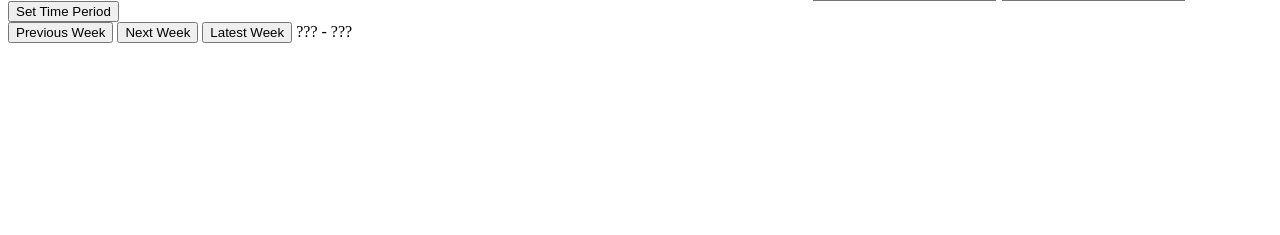
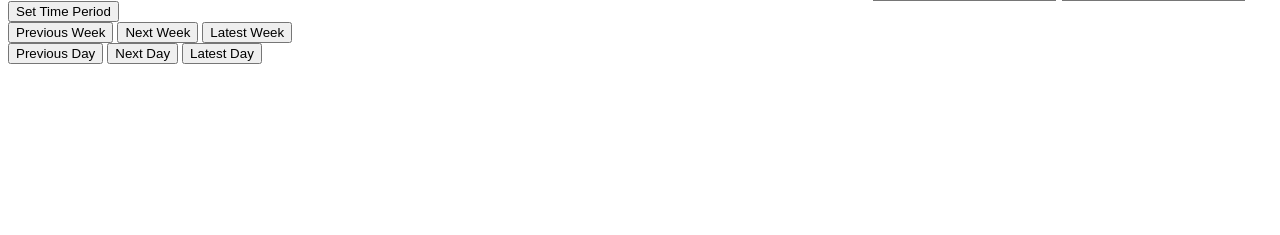
Before and after one commit to JPHutchins/open-energy-view, a Flask app: template pgesmd/templates/date-chart-parts.html in a window 1280 px wide. Shown: the part 463-698 px from the top of the page. Run offline with Flask 2, Linux system fonts and the light colour scheme; the template is opened without the code that fills it, so the values that code supplies are empty; some libraries are stand-ins or nearby versions.

Commit message:
Add day view and click on day to zoom

```diff
--- a/pgesmd/templates/date-chart-parts.html
+++ b/pgesmd/templates/date-chart-parts.html
@@ -6,6 +6,9 @@
     <script src="static/Chart.mover.js"></script>
 </head>
 
+<h id="firstChartDate">???</h>
+ -
+<h id="lastChartDate">???</h>
 <canvas id="bar-chart" width="800" height="450"></canvas>
 
 <input type="text" id="start-date" value="Oct 10 2019">
@@ -13,10 +16,11 @@
 <button id="time-period">Set Time Period</button><br>
 <button id="previous-week">Previous Week</button>
 <button id="next-week">Next Week</button>
-<button id="latest-week">Latest Week</button>
-<h id="firstChartDate">???</h>
- -
-<h id="lastChartDate">???</h>
+<button id="latest-week">Latest Week</button><br>
+<button id="previous-day">Previous Day</button>
+<button id="next-day">Next Day</button>
+<button id="latest-day">Latest Day</button>
+
 
 <script>
 
@@ -27,15 +31,23 @@ var data = {{ data | tojson }};
 var lookup = {{ lookup | tojson }};
 var dates = {{ dates | safe }};
 var part_info = {{ part_info | safe }};
+var hourly_data = {{ hourly_data | tojson }};
+var hourly_dates = {{ hourly_dates | safe }};
+var hourly_lookup = {{ hourly_lookup | tojson }};
 
 colors = []
 for (item of part_info) {
   colors.push(item.part_color)
 }
 
-console.log(db_info)
+hourly_colors = []
+for (item of hourly_data) {
+  hourly_colors.push(item.color)
+}
 
-document.write()
+var slicePoints = getLatestWeeksData(data, db_info);
+onloadData = data.slice(slicePoints.start, slicePoints.end);
+displayDates(slicePoints.start, slicePoints.end);
 
 window.onload = function() {
   var ctx = document.getElementById("bar-chart").getContext("2d");
@@ -50,6 +62,7 @@ window.onload = function() {
       }]
     },
     options: {
+      onClick: graphClickEvent,
       scales: {
         xAxes: xAxesWeek,
         yAxes: [{
@@ -66,6 +79,28 @@ window.onload = function() {
     }
   });
 };
+
+var tooltipsCallbacksDay = {
+  label: function(tooltipItem, data) {
+    var label = data.datasets[tooltipItem.datasetIndex].label || '';
+    if (label) {
+      label += ': ';
+    }
+    label += tooltipItem.yLabel + ' Wh';
+
+    return label;
+  },
+  title: function(tooltipItem, data) {
+    bar = moment(tooltipItem[0].xLabel);
+    start = bar.add(-30, 'm');
+    date = start.format('MMMM Do YYYY')
+    weekday = start.format('dddd')
+    start_hour = start.format('hA').toString()
+    end = bar.add(60, 'm');
+    interval = weekday + "\n" + date + "\n" + start_hour + " - " + end.format("hA").toString()
+    return interval;
+  }
+}
 
 var tooltipsCallbacksWeek = {
   label: function(tooltipItem, data) {
@@ -100,17 +135,62 @@ var xAxesWeek = [{
           day: 'dddd'
       },
   },
-  offset: true
+  offset: false
 }]
 
-var slicePoints = getLatestWeeksData(data, db_info);
-onloadData = data.slice(slicePoints.start, slicePoints.end);
-displayDates(slicePoints.start, slicePoints.end);
+var xAxesDay = [{
+  type: 'time',
+  bounds: 'ticks',
+  time: {
+      unit: 'hour',
+      displayFormats: {
+          minute: 'hA',
+          hour: 'hA',
+          day: 'dddd'
+      },
+  },
+  offset: false
+}]
+
+function graphClickEvent(event, array){
+  if (array[0]) {
+    index = array[0]._index;
+
+    start = moment(espiChart.data.datasets[0].data[index]['x']).startOf('day');
+    start = start.valueOf();
+
+    end = moment(start).add(1, 'day');
+    end = end.valueOf();
+
+    console.log(start, end)
+
+    start = findEspiIndex(hourly_dates, start);
+    end = findEspiIndex(hourly_dates, end);
+
+    espiChart.options.tooltips.callbacks = tooltipsCallbacksDay;
+    espiChart.options.scales.xAxes = xAxesDay;
+    espiChart.data.datasets[0].data = hourly_data.slice(start, end);
+    espiChart.data.datasets[0].backgroundColor = hourly_colors.slice(start, end)
+
+    window.espiChart.update();
+  }
+}
+
+document.getElementById('latest-day').addEventListener('click', function() {
+  last_index = hourly_data.length;
+  espiChart.data.datasets[0].data = hourly_data.slice(last_index - 24, last_index);
+  espiChart.options.tooltips.callbacks = tooltipsCallbacksDay;
+  espiChart.options.scales.xAxes = xAxesDay;
+  espiChart.data.datasets[0].backgroundColor = hourly_colors.slice(last_index - 24, last_index);
+  window.espiChart.update();
+});
 
 document.getElementById('latest-week').addEventListener('click', function() {
   var slicePoints = getLatestWeeksData(data, db_info);
   espiChart.data.datasets[0].data = data.slice(slicePoints.start, slicePoints.end);
   espiChart.data.datasets[0].backgroundColor = colors.slice(slicePoints.start, slicePoints.end);
+  espiChart.options.tooltips.callbacks = tooltipsCallbacksWeek;
+  espiChart.options.scales.xAxes = xAxesWeek;
   window.espiChart.update();
   displayDates(slicePoints.start, slicePoints.end)
 });
@@ -139,6 +219,20 @@ document.getElementById('next-week').addEventListener('click', function() {
   displayDates(slicePoints.start, slicePoints.end)
 });
 
+document.getElementById('previous-day').addEventListener('click', function() {
+  var slicePoints = previousInterval('day', espiChart, hourly_dates, hourly_lookup);
+  espiChart.data.datasets[0].data = hourly_data.slice(slicePoints.start, slicePoints.end);
+  espiChart.data.datasets[0].backgroundColor = hourly_colors.slice(slicePoints.start, slicePoints.end)
+  window.espiChart.update();
+});
+
+document.getElementById('next-day').addEventListener('click', function() {
+  var slicePoints = nextInterval('day', espiChart, hourly_dates, hourly_lookup);
+  espiChart.data.datasets[0].data = hourly_data.slice(slicePoints.start, slicePoints.end);
+  espiChart.data.datasets[0].backgroundColor = hourly_colors.slice(slicePoints.start, slicePoints.end)
+  window.espiChart.update();
+});
+
 function displayDates(i, j) {
   document.getElementById("firstChartDate").innerHTML = part_info[i].date;
   document.getElementById("lastChartDate").innerHTML = part_info[j].date;
```
